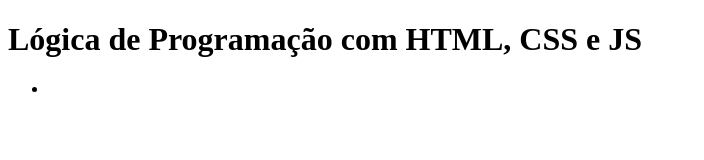
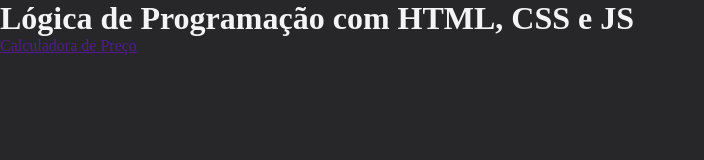
Before and after one commit to marciomarcal98/atividade11_02ma, a plain HTML site: page index.html in a window 1280 px wide. Shown: the whole page, without its empty margins (0-704 px from the left). Drawn offline with Linux system fonts and the light colour scheme.

Commit message:
style: css reset and background change

```diff
--- a/index.html
+++ b/index.html
@@ -3,6 +3,7 @@
 <head>
     <meta charset="UTF-8">
     <meta name="viewport" content="width=device-width, initial-scale=1.0">
+    <link rel="stylesheet" href="style.css">
     <title>Atividade 11</title>
 </head>
 <body>
@@ -13,7 +14,7 @@
     <nav>
         <ul>
             <li>
-                <a href=""></a>
+                <a href="">Calculadora de Preço</a>
             </li>
         </ul>
     </nav>
--- a/style.css
+++ b/style.css
@@ -0,0 +1,15 @@
+* {
+    margin: 0;
+    padding: 0;
+    box-sizing: border-box;
+}
+
+:root {
+    --main-background: #27272a;
+    --text-color: #f4f4f5;
+}
+
+body {
+    background: var(--main-background);
+    color: var(--text-color);
+}
```
